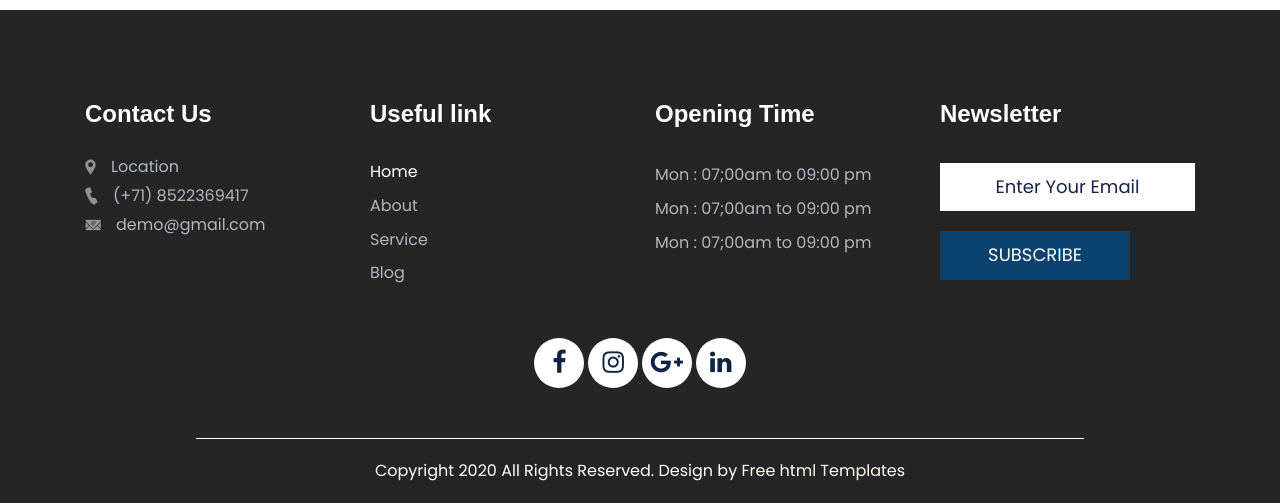
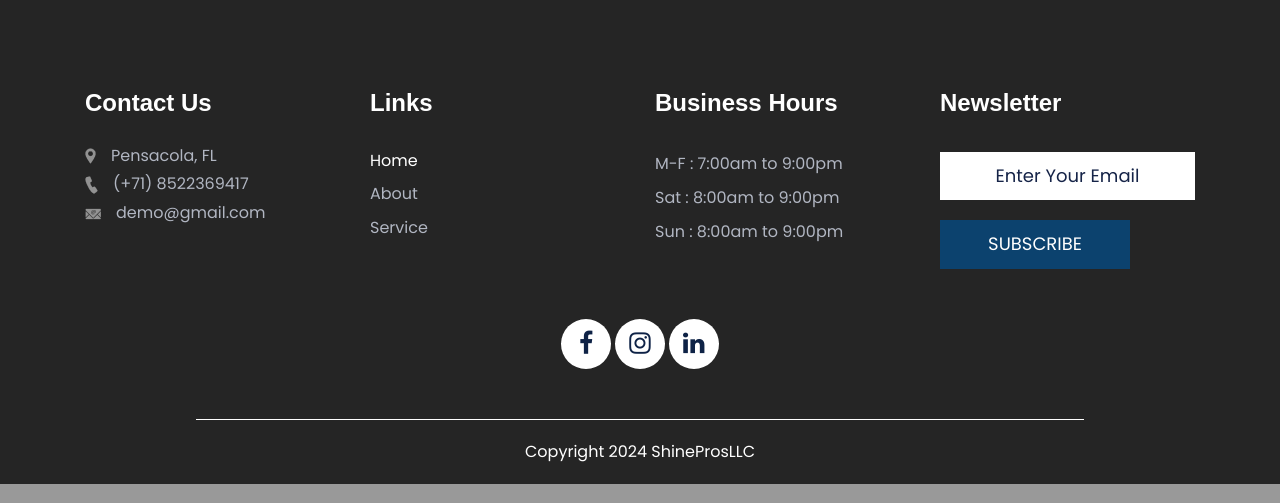
Before and after one commit to calebf48/ShineProsLLC, a PHP site: page /services.html in a window 1280 px wide. Shown: the part 1182-1685 px from the top of the page. Run offline with PHP 8.4, Linux system fonts and the light colour scheme; some libraries are stand-ins or nearby versions.

Commit message:
Added choose.html, providing.html, and services.html content. Updated footer

```diff
--- a/css/style.css
+++ b/css/style.css
@@ -982,8 +982,9 @@ input.Enter_text::placeholder {
 }
 
 
-/* twitter button class*/
+/* twitter button class */
 
+/*
 .twitterBtn {
     background: #ffffff;
 }
@@ -991,13 +992,14 @@ input.Enter_text::placeholder {
 .twitterBtn:before {
     font-family: "FontAwesome";
     content: "\f16d";
-    /* add twitter icon */
+    //add twitter icon
 }
 
 .twitterBtn:hover {
     color: #ffffff;
     background: #0c426e;
 }
+*/
 
 
 /* instagram button class*/
@@ -1008,7 +1010,7 @@ input.Enter_text::placeholder {
 
 .instagramBtn:before {
     font-family: "FontAwesome";
-    content: "\f0d5";
+    content: "\f16d";
     /* add instagrm icon */
 }
 
--- a/index.php
+++ b/index.php
@@ -50,8 +50,8 @@
                      <div class="overlay-content">
                         <a href="index.php">Home</a>
                         <a href="services.html">Services</a>
-                        <a href="providing.html">Providing</a>
-                        <a href="choose.html">Choose</a>
+                        <a href="providing.html">Quality Statement</a>
+                        <a href="choose.html">Why Choose Us</a>
                      </div>
                   </div>
                   <span class="toggle_icon" onclick="openNav()"><img src="images/toggle-icon.png" class="toggle_menu"></span>
@@ -362,7 +362,6 @@
             <div class="social_icon">
                <div id="social">
                   <a class="facebookBtn smGlobalBtn" href="https://www.facebook.com/profile.php?id=100094341867865"></a>
-                  <a class="twitterBtn smGlobalBtn" href="#"></a>
                   <a class="instagramBtn smGlobalBtn" href="#"></a>
                   <a class="linkedinBtn smGlobalBtn" href="#"></a>
                </div>
--- a/services.html
+++ b/services.html
@@ -36,12 +36,12 @@
       <div class="header_section">
          <div class="container-fluid">
             <div class="costum_header">
-               <div class="logo"><a href="index.php"><img src="images/logo.png"></a></div>
+               <div class="logo"><a href="index.php"><img src="images/shinepros_logo.jpg"></a></div>
                <div class="contact_menu">
                   <ul>
                      <li><img src="images/call-icon.png" class="padding_right_10"><a href="#">Call: +01 1234567890</a></li>
                      <li><img src="images/mail-icon.png" class="padding_right_10"><a href="#">Email: demo@gmail.com</a></li>
-                     <li><img src="images/map-icon.png" class="padding_right_10"><a href="#">Location: lorm ipusm</a></li>
+                     <li><img src="images/map-icon.png" class="padding_right_10"><a href="#">Pensacola, FL</a></li>
                   </ul>
                </div>
                <div class="menu_text">
@@ -50,8 +50,8 @@
                      <div class="overlay-content">
                         <a href="index.php">Home</a>
                         <a href="services.html">Services</a>
-                        <a href="providing.html">Providing</a>
-                        <a href="choose.html">Choose</a>
+                        <a href="providing.html">Quality Statement</a>
+                        <a href="choose.html">Why Choose Us</a>
                      </div>
                   </div>
                   <span class="toggle_icon" onclick="openNav()"><img src="images/toggle-icon.png" class="toggle_menu"></span>
@@ -64,31 +64,31 @@
       <div class="services_section layout_padding">
          <div class="container">
             <h1 class="services_taital">Our <span style="color: #0c426e">Services</span></h1>
-            <p class="services_text">t is a long established fact that a reader will be distracted by the readable content of a page when looking </p>
+            <p class="services_text">Revitalize your view with our professional window cleaning services. We specialize in streak-free, crystal-clear windows for homes and businesses. Trust us to bring clarity to your world!</p>
             <div class="services_section_2 layout_padding">
                <div class="row">
                   <div class="col-md-4 padding_right_0">
                      <div class="services_box">
-                        <h4 class="express_text">Express Exterior</h4>
-                        <p class="lorem_text">It is a long established fact that a reader will be distracted by the readable content of a page when looking at its layout. The point of using Lorem Ipsum is that it has a more-or-less normal distribution of letters, as opposed </p>
+                        <h4 class="express_text">Comprehensive Window Cleaning</h4>
+                        <p class="lorem_text">We offer thorough window cleaning services that leave your windows spotless, streak-free, and crystal clear. Whether it's interior or exterior, our attention to detail ensures every pane shines. </p>
                         <div class="seemore_bt"><a href="#">See More</a></div>
-                        <div><img src="images/img-2.png" class="image_1"></div>
+                        <div><img src="images/stock5-3.jpg" class="image_1"></div>
                      </div>
                   </div>
                   <div class="col-md-4 padding_0">
                      <div class="services_box">
-                        <div><img src="images/img-1.png" class="image_1"></div>
-                        <h4 class="express_text">Auto Detailing</h4>
-                        <p class="lorem_text">It is a long established fact that a reader will be distracted by the readable content of a page when looking at its layout. The point of using Lorem Ipsum is that it has a more-or-less normal distribution of letters, as opposed </p>
+                        <div><img src="images/stock6-1.jpg" class="image_1"></div>
+                        <h4 class="express_text">Residential and Commercial Solutions</h4>
+                        <p class="lorem_text">From cozy homes to large commercial spaces, we tailor our services to meet the unique needs of every property. Our professional team is equipped to handle any size job with the same level of care and expertise. </p>
                         <div class="seemore_bt"><a href="#">See More</a></div>
                      </div>
                   </div>
                   <div class="col-md-4 padding_left_0">
                      <div class="services_box">
-                        <h4 class="express_text">Full Service Car Wash</h4>
-                        <p class="lorem_text">It is a long established fact that a reader will be distracted by the readable content of a page when looking at its layout. The point of using Lorem Ipsum is that it has a more-or-less normal distribution of letters, as opposed </p>
+                        <h4 class="express_text">Custom Care for Every Space</h4>
+                        <p class="lorem_text">No two spaces are alike, which is why we offer personalized cleaning solutions designed specifically for your windows. We assess your needs and deliver results that reflect the unique character and requirements of your space. </p>
                         <div class="seemore_bt"><a href="#">See More</a></div>
-                        <div><img src="images/img-3.png" class="image_1"></div>
+                        <div><img src="images/stock8-1.jpg" class="image_1"></div>
                      </div>
                   </div>
                </div>
@@ -97,31 +97,30 @@
       </div>
       <!-- services section end -->
       <!-- footer section start -->
-      <div class="footer_section layout_padding margin_top_90">
+      <div class="footer_section layout_padding">
          <div class="container">
             <div class="row">
                <div class="col-lg-3 col-sm-6">
-                  <h2 class="useful_text">Contact Us</h2>
-                  <div class="location_text"><img src="images/map-icon1.png"><a href="#"><span class="padding_left_15">Location</span></a></div>
+                  <h2 class="useful_text" id="contact">Contact Us</h2>
+                  <div class="location_text"><img src="images/map-icon1.png"><a href="#"><span class="padding_left_15">Pensacola, FL</span></a></div>
                   <div class="location_text"><img src="images/call-icon1.png"><a href="#"><span class="padding_left_15">(+71) 8522369417</span></a></div>
                   <div class="location_text"><img src="images/mail-icon1.png"><a href="#"><span class="padding_left_15">demo@gmail.com</span></a></div>
                </div>
                <div class="col-lg-3 col-sm-6">
-                  <h2 class="useful_text">Useful link </h2>
+                  <h2 class="useful_text">Links </h2>
                   <div class="footer_menu">
                      <ul>
                         <li class="active"><a href="index.php">Home</a></li>
                         <li><a href="about.html">About</a></li>
                         <li><a href="service.html">Service</a></li>
-                        <li><a href="blog.html">Blog</a></li>
                      </ul>
                   </div>
                </div>
                <div class="col-lg-3 col-sm-6">
-                  <h2 class="useful_text">Opening Time</h2>
-                  <p class="footer_text">Mon : 07;00am   to  09:00 pm</p>
-                  <p class="footer_text">Mon : 07;00am   to  09:00 pm</p>
-                  <p class="footer_text">Mon : 07;00am   to  09:00 pm</p>
+                  <h2 class="useful_text">Business Hours</h2>
+                  <p class="footer_text">M-F : 7:00am   to  9:00pm</p>
+                  <p class="footer_text">Sat : 8:00am   to  9:00pm</p>
+                  <p class="footer_text">Sun : 8:00am   to  9:00pm</p>
                </div>
                <div class="col-sm-6 col-lg-3">
                   <h1 class="useful_text">Newsletter</h1>
@@ -131,8 +130,7 @@
             </div>
             <div class="social_icon">
                <div id="social">
-                  <a class="facebookBtn smGlobalBtn" href="#"></a>
-                  <a class="twitterBtn smGlobalBtn" href="#"></a>
+                  <a class="facebookBtn smGlobalBtn" href="https://www.facebook.com/profile.php?id=100094341867865"></a>
                   <a class="instagramBtn smGlobalBtn" href="#"></a>
                   <a class="linkedinBtn smGlobalBtn" href="#"></a>
                </div>
@@ -143,7 +141,7 @@
       <!-- copyright section start -->
       <div class="copyright_section">
          <div class="container">
-            <p class="copyright_text">Copyright 2020 All Rights Reserved. Design by<a href="https://html.design"> Free  html Templates</a></p>
+            <p class="copyright_text">Copyright 2024 ShineProsLLC </p>
          </div>
       </div>
       <!-- copyright section end -->
```
Also changed, not shown: choose.html (+17 -19 lines), providing.html (+16 -18 lines).
